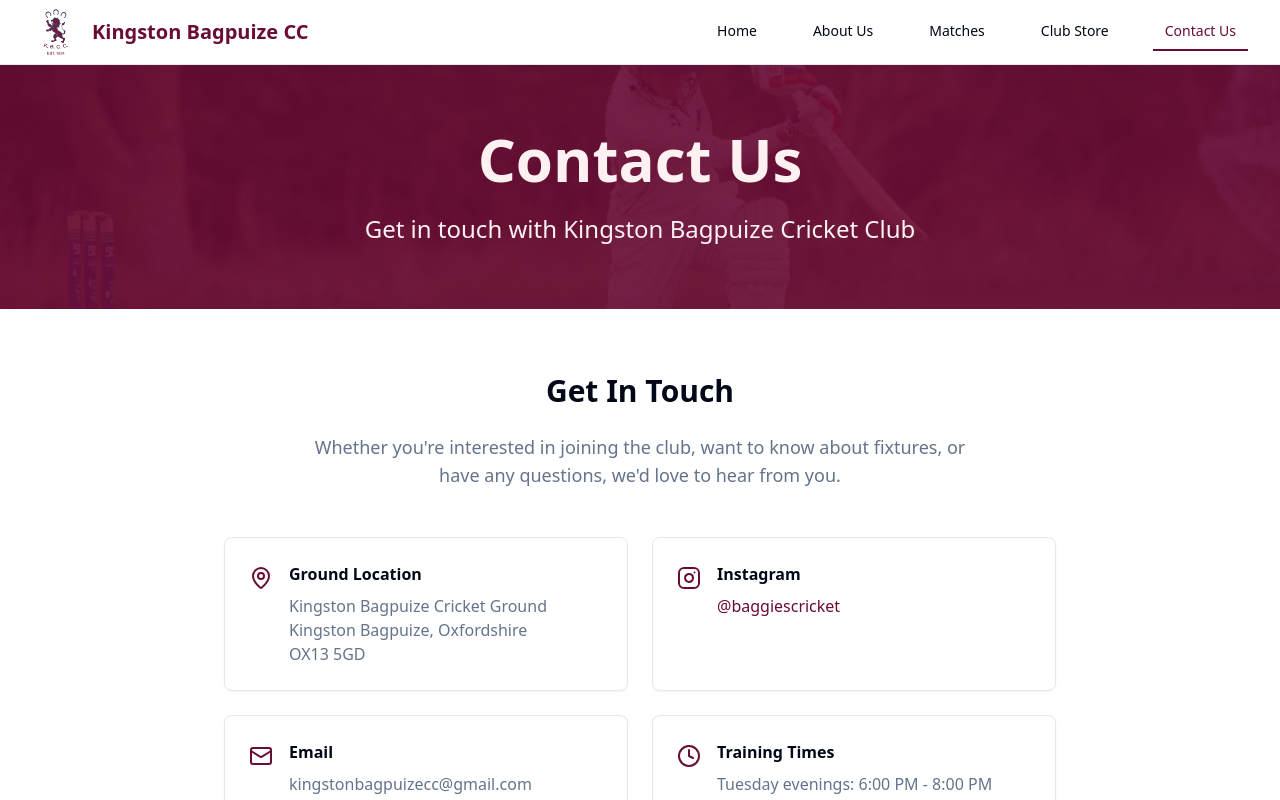
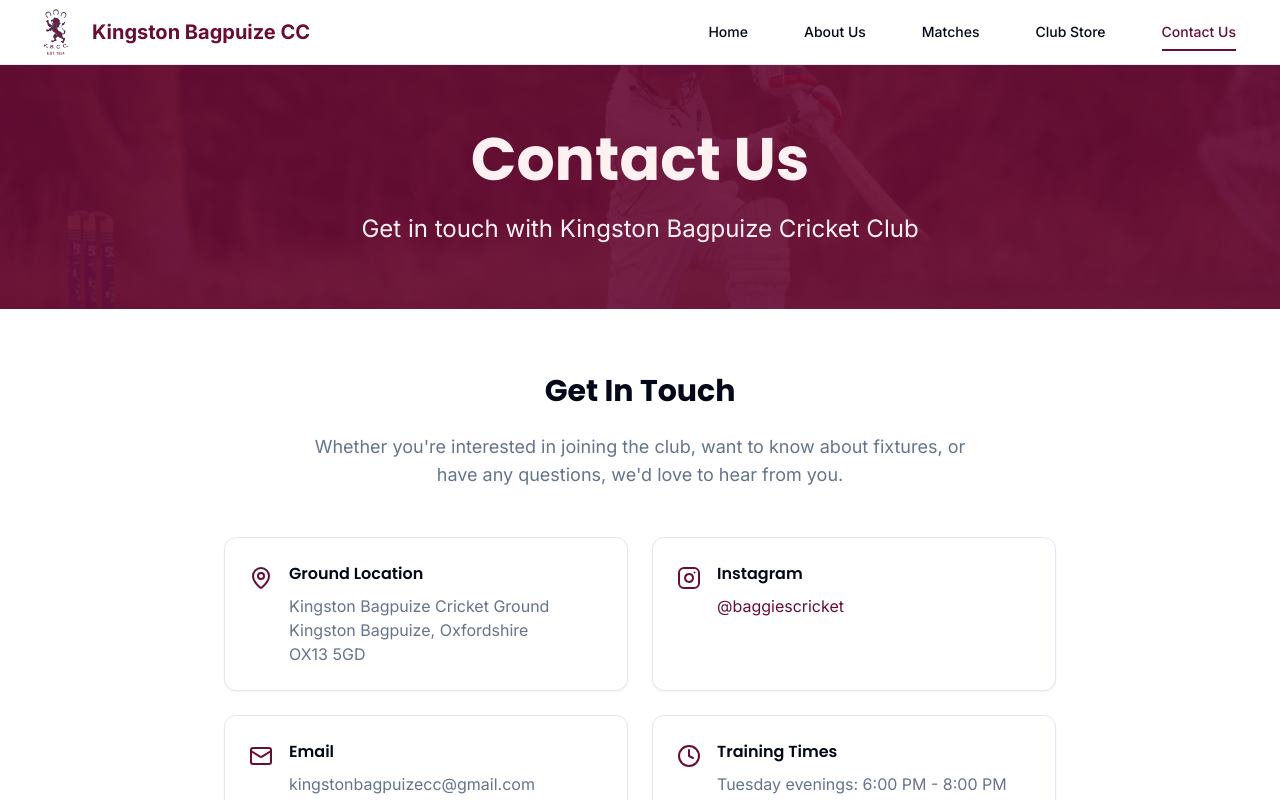
Before and after one commit to jjsmith118118-design/baggies-wicket-web, a React (Vite) app: page /contact in a window 1280 px wide. Shown: the top 800 px of the page. Built offline with nearby package versions, Linux system fonts and the light colour scheme.

Commit message:
Changes
Co-authored-by: jjsmith118118-design <230001939+jjsmith118118-design@users.noreply.github.com>

```diff
--- a/index.html
+++ b/index.html
@@ -4,6 +4,9 @@
     <meta charset="UTF-8" />
     <link rel="icon" href="/lovable-uploads/a5ad1992-fbda-44b7-a120-24dc8f17ed02.png" type="image/png">
     <meta name="viewport" content="width=device-width, initial-scale=1.0" />
+    <link rel="preconnect" href="https://fonts.googleapis.com">
+    <link rel="preconnect" href="https://fonts.gstatic.com" crossorigin>
+    <link href="https://fonts.googleapis.com/css2?family=Inter:wght@400;500;600;700&family=Poppins:wght@600;700;800&display=swap" rel="stylesheet">
     <title>Kingston Bagpuize Cricket Club</title>
     <meta name="description" content="Kingston Bagpuize Cricket Club - Join our cricket community in Oxfordshire with 3 league teams, 2 T20 league teams, women's and friendly XI." />
     <meta name="author" content="Kingston Bagpuize Cricket Club" />
--- a/src/components/FixturesResults.tsx
+++ b/src/components/FixturesResults.tsx
@@ -223,7 +223,7 @@ const FixturesResults = () => {
                 <p className="text-muted-foreground text-center py-8">No upcoming fixtures</p>
               ) : (
                 upcomingMatches.slice(0, 3).map((match) => (
-                  <Card key={match.id} className="p-4 hover:bg-accent/50 transition-colors">
+                  <Card key={match.id} className="p-4 hover-scale hover:bg-accent/50">
                     <div className="space-y-3">
                       <div className="flex items-center justify-between">
                         <span className="text-sm text-muted-foreground font-medium">{match.competition}</span>
@@ -274,7 +274,7 @@ const FixturesResults = () => {
                 <p className="text-muted-foreground text-center py-8">No recent results</p>
               ) : (
                 recentResults.slice(0, 3).map((match) => (
-                  <Card key={match.id} className="p-4 hover:bg-accent/50 transition-colors">
+                  <Card key={match.id} className="p-4 hover-scale hover:bg-accent/50">
                     <div className="space-y-3">
                       <div className="flex items-center justify-between">
                         <span className="text-sm text-muted-foreground font-medium">{match.competition}</span>
--- a/src/components/Navigation.tsx
+++ b/src/components/Navigation.tsx
@@ -1,11 +1,19 @@
-import { useState } from 'react';
+import { useState, useEffect } from 'react';
 import { Link, useLocation } from 'react-router-dom';
 import { Button } from '@/components/ui/button';
 import { Menu, X } from 'lucide-react';
 
 const Navigation = () => {
   const [isOpen, setIsOpen] = useState(false);
+  const [scrolled, setScrolled] = useState(false);
   const location = useLocation();
+
+  useEffect(() => {
+    const handleScroll = () => setScrolled(window.scrollY > 8);
+    handleScroll();
+    window.addEventListener('scroll', handleScroll, { passive: true });
+    return () => window.removeEventListener('scroll', handleScroll);
+  }, []);
 
   const navItems = [
     { name: 'Home', path: '/', external: false },
@@ -18,7 +26,7 @@ const Navigation = () => {
   const isActive = (path: string, external: boolean) => !external && location.pathname === path;
 
   return (
-    <nav className="bg-background border-b border-border sticky top-0 z-50">
+    <nav className={`bg-background border-b border-border sticky top-0 z-50 transition-shadow duration-300 ${scrolled ? 'shadow-md' : ''}`}>
       <div className="max-w-7xl mx-auto px-4 sm:px-6 lg:px-8">
         <div className="flex justify-between items-center h-16">
           {/* Logo */}
@@ -41,7 +49,7 @@ const Navigation = () => {
                     href={item.path}
                     target="_blank"
                     rel="noopener noreferrer"
-                    className="px-3 py-2 text-sm font-medium transition-colors text-foreground hover:text-primary"
+                    className="relative px-3 py-2 text-sm font-medium text-foreground transition-colors hover:text-primary after:absolute after:left-3 after:right-3 after:-bottom-px after:h-0.5 after:origin-left after:scale-x-0 after:bg-primary after:transition-transform after:duration-300 hover:after:scale-x-100"
                   >
                     {item.name}
                   </a>
@@ -49,7 +57,7 @@ const Navigation = () => {
                   <a
                     key={item.name}
                     href={item.path}
-                    className="px-3 py-2 text-sm font-medium transition-colors text-foreground hover:text-primary"
+                    className="relative px-3 py-2 text-sm font-medium text-foreground transition-colors hover:text-primary after:absolute after:left-3 after:right-3 after:-bottom-px after:h-0.5 after:origin-left after:scale-x-0 after:bg-primary after:transition-transform after:duration-300 hover:after:scale-x-100"
                     onClick={(e) => {
                       if (item.path.startsWith('/#')) {
                         e.preventDefault();
@@ -67,10 +75,10 @@ const Navigation = () => {
                   <Link
                     key={item.name}
                     to={item.path}
-                    className={`px-3 py-2 text-sm font-medium transition-colors ${
+                    className={`relative px-3 py-2 text-sm font-medium transition-colors after:absolute after:left-3 after:right-3 after:-bottom-px after:h-0.5 after:origin-left after:bg-primary after:transition-transform after:duration-300 ${
                       isActive(item.path, item.external)
-                        ? 'text-primary border-b-2 border-primary'
-                        : 'text-foreground hover:text-primary'
+                        ? 'text-primary after:scale-x-100'
+                        : 'text-foreground hover:text-primary after:scale-x-0 hover:after:scale-x-100'
                     }`}
                   >
                     {item.name}
@@ -94,8 +102,12 @@ const Navigation = () => {
         </div>
 
         {/* Mobile Navigation */}
-        {isOpen && (
-          <div className="md:hidden">
+        <div
+          className={`md:hidden grid overflow-hidden transition-[grid-template-rows] duration-300 ease-in-out ${
+            isOpen ? 'grid-rows-[1fr]' : 'grid-rows-[0fr]'
+          }`}
+        >
+          <div className="overflow-hidden">
             <div className="px-2 pt-2 pb-3 space-y-1 sm:px-3 bg-background border-t border-border">
               {navItems.map((item) => (
                 item.external ? (
@@ -145,7 +157,7 @@ const Navigation = () => {
               ))}
             </div>
           </div>
-        )}
+        </div>
       </div>
     </nav>
   );
--- a/src/index.css
+++ b/src/index.css
@@ -23,7 +23,7 @@
     --border: 214.3 31.8% 91.4%;
     --input: 214.3 31.8% 91.4%;
     --ring: 333 79% 23%;
-    --radius: 0.5rem;
+    --radius: 0.75rem;
     --chart-1: 12 76% 61%;
     --chart-2: 173 58% 39%;
     --chart-3: 197 37% 24%;
@@ -83,7 +83,19 @@
   * {
     @apply border-border;
   }
+  html {
+    scroll-behavior: smooth;
+  }
   body {
-    @apply bg-background text-foreground;
+    @apply bg-background text-foreground font-sans;
+  }
+  h1, h2, h3, h4, h5, h6 {
+    @apply font-display;
   }
 }
+
+@layer utilities {
+  .hover-scale {
+    @apply transition-all duration-300 hover:-translate-y-1 hover:scale-[1.02] hover:shadow-lg;
+  }
+}
--- a/src/pages/About.tsx
+++ b/src/pages/About.tsx
@@ -35,7 +35,7 @@ const About = () => {
 
           {/* Quick Facts */}
           <div className="grid md:grid-cols-4 gap-6">
-            <Card className="text-center">
+            <Card className="text-center hover-scale">
               <CardContent className="pt-6">
                 <Calendar className="h-8 w-8 text-primary mx-auto mb-4" />
                 <h3 className="text-2xl font-bold text-foreground mb-2">Year Round</h3>
@@ -43,7 +43,7 @@ const About = () => {
               </CardContent>
             </Card>
 
-            <Card className="text-center">
+            <Card className="text-center hover-scale">
               <CardContent className="pt-6">
                 <Users className="h-8 w-8 text-primary mx-auto mb-4" />
                 <h3 className="text-2xl font-bold text-foreground mb-2">All Ages</h3>
@@ -53,7 +53,7 @@ const About = () => {
               </CardContent>
             </Card>
 
-            <Card className="text-center">
+            <Card className="text-center hover-scale">
               <CardContent className="pt-6">
                 <Users className="h-8 w-8 text-primary mx-auto mb-4" />
                 <h3 className="text-2xl font-bold text-foreground mb-2">Community Focus</h3>
@@ -64,7 +64,7 @@ const About = () => {
               </CardContent>
             </Card>
 
-            <Card className="text-center">
+            <Card className="text-center hover-scale">
               <CardContent className="pt-6">
                 <Trophy className="h-8 w-8 text-primary mx-auto mb-4" />
                 <h3 className="text-2xl font-bold text-foreground mb-2">All Abilities Welcome</h3>
--- a/tailwind.config.ts
+++ b/tailwind.config.ts
@@ -18,6 +18,10 @@ export default {
 			}
 		},
 		extend: {
+			fontFamily: {
+				sans: ['Inter', 'ui-sans-serif', 'system-ui', 'sans-serif'],
+				display: ['Poppins', 'ui-sans-serif', 'system-ui', 'sans-serif'],
+			},
 			colors: {
 				border: 'hsl(var(--border))',
 				input: 'hsl(var(--input))',
```
Also changed, not shown: src/pages/Index.tsx (+10 -13 lines), tsconfig.app.json (+9 -11 lines), tsconfig.json (+4 -9 lines), 2 other files (tests, documents, lock files or other folders).
